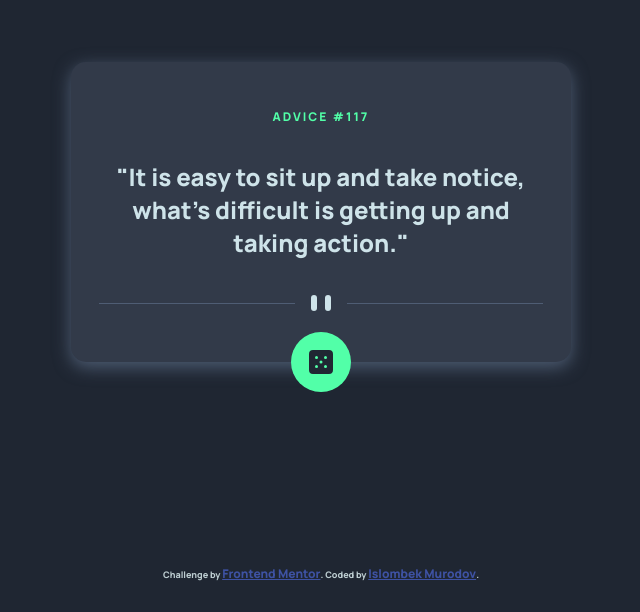
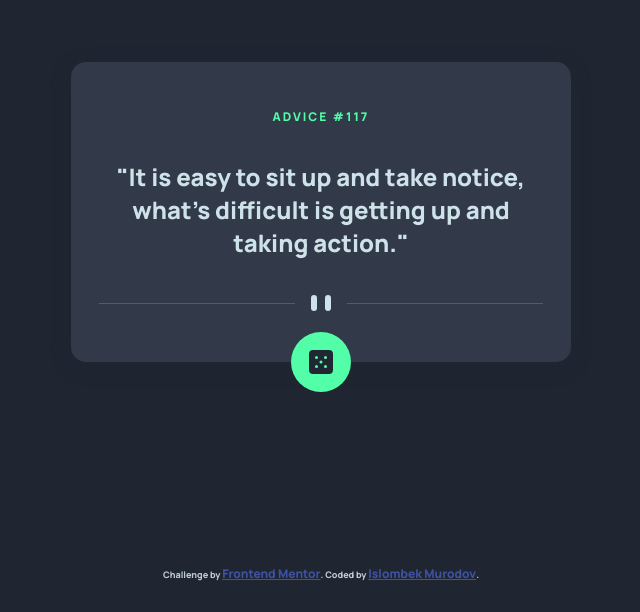
Before and after one commit to islombek124/advice-generator, a plain HTML site: page index.html in a window 1280 px wide. Shown: the part 188-800 px from the top of the page, without its empty margins (319-959 px from the left). Drawn offline with Linux system fonts and the light colour scheme.

```diff
--- a/css/style.css
+++ b/css/style.css
@@ -59,7 +59,7 @@ body
     width: 500px;
     height: 300px;
     justify-content: space-evenly;
-    box-shadow: 0 5px 17px 0 hsl(217, 19%, 38%);
+    box-shadow: 0 5px 17px 0 hsl(218, 23%, 16%);
 }
 
 h2
```
